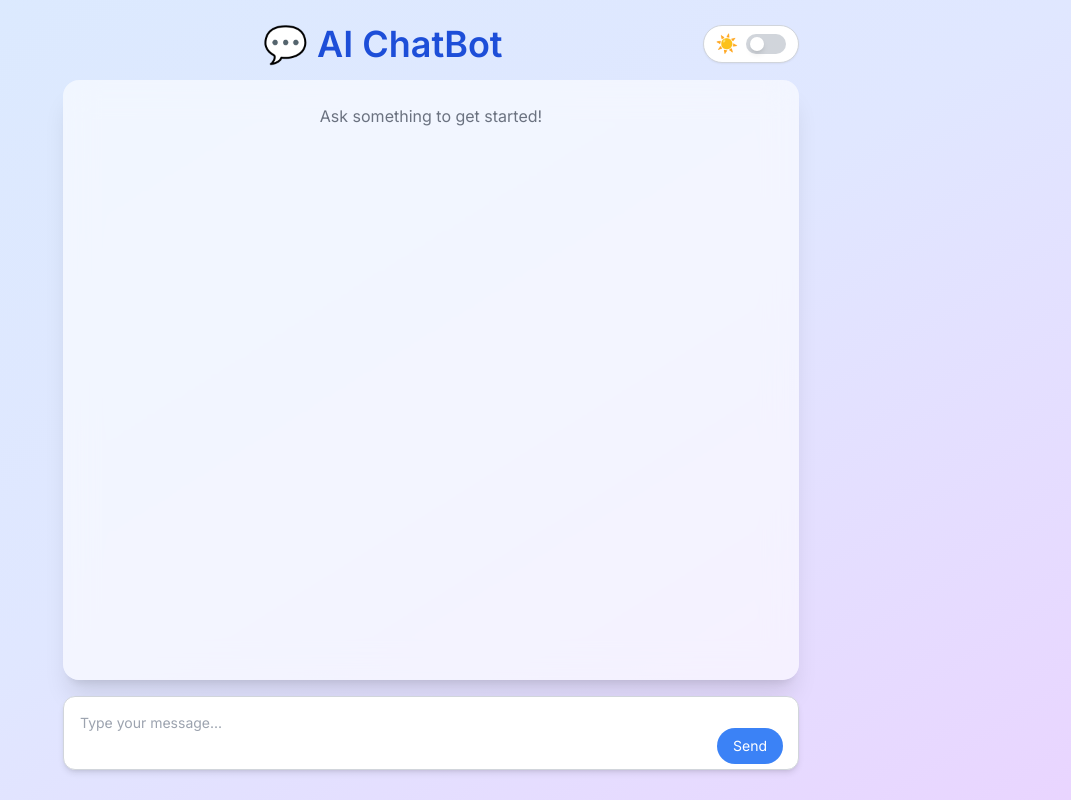
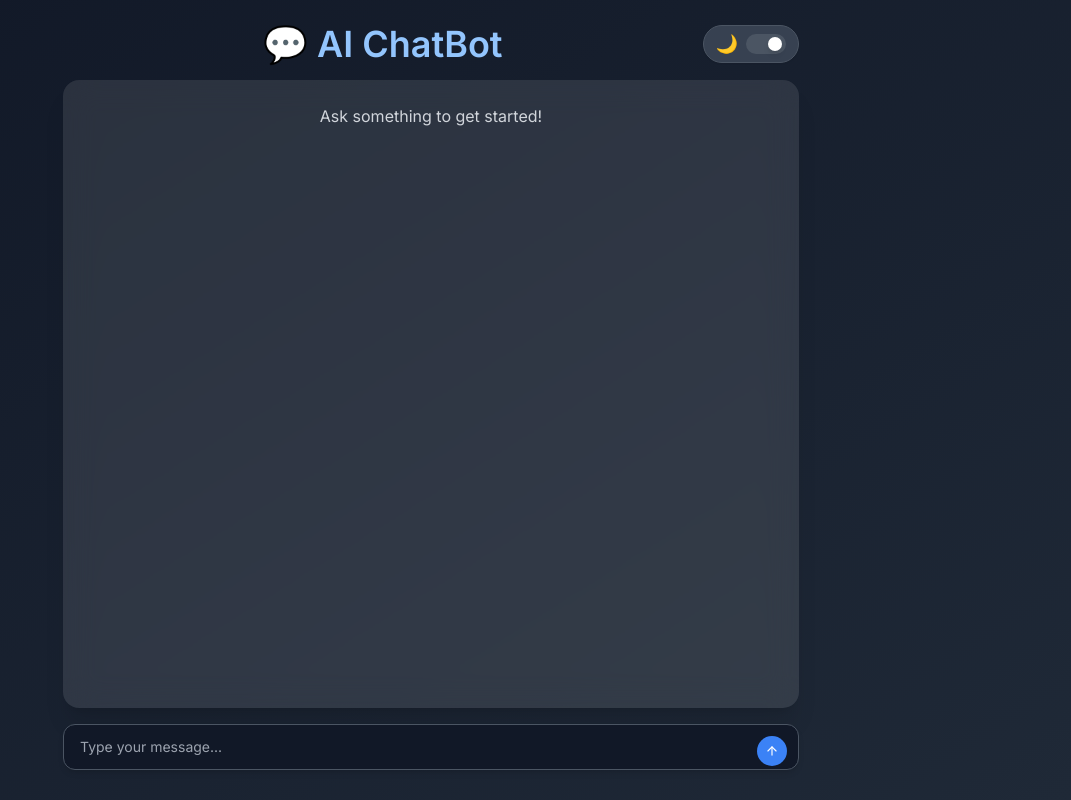
Before and after one commit to DrumilPatell/gemini-ai-chatbot, a React (Vite) app: page / in a window 1280 px wide. Shown: the whole page, without its empty margins (209-1280 px from the left). Built offline with nearby package versions, Linux system fonts and the light colour scheme.

Commit message:
Add react-textarea-autosize and update App component for improved input handling

```diff
--- a/package.json
+++ b/package.json
@@ -15,7 +15,8 @@
     "lucide-react": "^0.525.0",
     "react": "^18.2.0",
     "react-dom": "^18.2.0",
-    "react-markdown": "^9.0.1"
+    "react-markdown": "^9.0.1",
+    "react-textarea-autosize": "^8.5.9"
   },
   "devDependencies": {
     "@types/react": "^18.2.56",
--- a/src/App.jsx
+++ b/src/App.jsx
@@ -2,12 +2,15 @@ import { useState, useRef, useEffect } from "react";
 import axios from "axios";
 import ReactMarkdown from "react-markdown";
 import { motion } from "framer-motion";
+import { ArrowUp } from "lucide-react";
+import TextareaAutosize from "react-textarea-autosize";
+
 
 function App() {
   const [chatHistory, setChatHistory] = useState([]);
   const [question, setQuestion] = useState("");
   const [generatingAnswer, setGeneratingAnswer] = useState(false);
-  const [darkMode, setDarkMode] = useState(false);
+  const [darkMode, setDarkMode] = useState(true);
   const chatContainerRef = useRef(null);
 
   useEffect(() => {
@@ -90,8 +93,7 @@ function App() {
           >
             <span className="text-lg">{darkMode ? "🌙" : "☀️"}</span>
             <div
-              className={`w-10 h-5 flex items-center bg-gray-300 dark:bg-gray-600 rounded-full px-1 transition-all duration-300 ${
-                darkMode ? "justify-end" : "justify-start"
+              className={`w-10 h-5 flex items-center bg-gray-300 dark:bg-gray-600 rounded-full px-1 transition-all duration-300 ${darkMode ? "justify-end" : "justify-start"
                 }`}
             >
               <div className="bg-white w-3.5 h-3.5 rounded-full shadow-md"></div>
@@ -115,13 +117,11 @@ function App() {
                 initial={{ opacity: 0, y: 10 }}
                 animate={{ opacity: 1, y: 0 }}
                 transition={{ duration: 0.3, ease: "easeOut" }}
-                className={`flex ${
-                  chat.type === "question" ? "justify-end" : "justify-start"
+                className={`flex ${chat.type === "question" ? "justify-end" : "justify-start"
                   }`}
               >
                 <div
-                  className={`max-w-xs md:max-w-sm px-4 py-3 rounded-xl text-sm shadow-md whitespace-pre-wrap break-words relative ${
-                    chat.type === "question"
+                  className={`max-w-xs md:max-w-sm px-4 py-3 rounded-xl text-sm shadow-md whitespace-pre-wrap break-words relative ${chat.type === "question"
                     ? "bg-blue-600 text-white rounded-br-none"
                     : "bg-gray-100 text-gray-800 dark:bg-gray-700 dark:text-gray-100 rounded-bl-none"
                     }`}
@@ -149,29 +149,30 @@ function App() {
 
         {/* Input box */}
         <form onSubmit={generateAnswer} className="relative mt-4">
-          <textarea
+          <TextareaAutosize
             value={question}
             onChange={(e) => setQuestion(e.target.value)}
-            rows="2"
+            minRows={1}
+            maxRows={6}
             placeholder="Type your message..."
-            className="w-full pr-16 rounded-xl border border-gray-300 dark:border-gray-600 dark:bg-gray-900 dark:text-white focus:ring-2 focus:ring-blue-400 focus:outline-none p-4 resize-none text-sm shadow-md"
+            className="w-full pr-12 rounded-xl border border-gray-300 dark:border-gray-600 dark:bg-gray-900 dark:text-white focus:ring-2 focus:ring-blue-400 focus:outline-none px-4 py-3 resize-none text-sm shadow-md transition-all duration-200"
             onKeyDown={(e) => {
               if (e.key === "Enter" && !e.shiftKey) {
-                e.preventDefault();
-                generateAnswer(e);
+                e.preventDefault();         // prevent newline
+                generateAnswer(e);          // trigger send
               }
             }}
           />
+
           <button
             type="submit"
             disabled={generatingAnswer}
-            className={`absolute bottom-3 right-4 px-4 py-2 text-sm rounded-full text-white transition-all ${
-              generatingAnswer
+            className={`absolute bottom-2.5 right-3 p-2 rounded-full transition ${generatingAnswer
                 ? "bg-blue-400 cursor-not-allowed"
                 : "bg-blue-500 hover:bg-blue-600"
               }`}
           >
-            Send
+            <ArrowUp className="w-3.5 h-3.5 text-white" />
           </button>
         </form>
       </div>
```
Also changed, not shown: 1 other file (tests, documents, lock files or other folders). Lines whose indentation alone changed are shown as unchanged.
